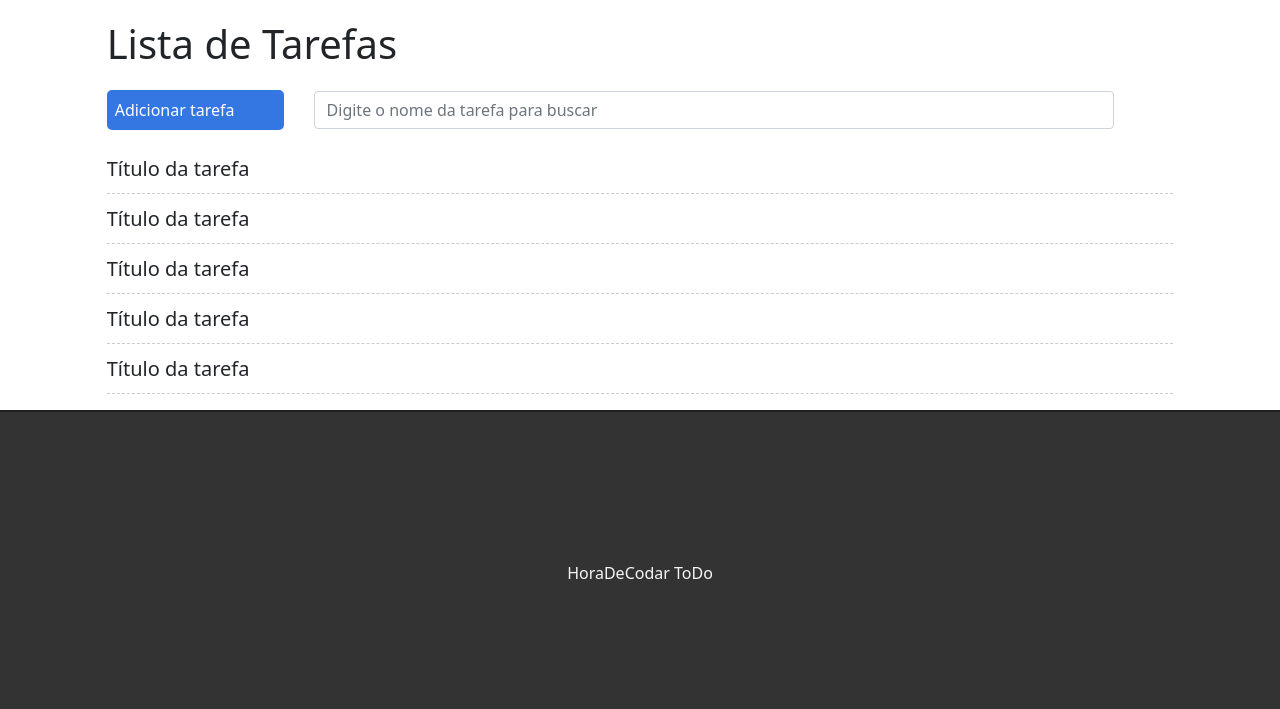
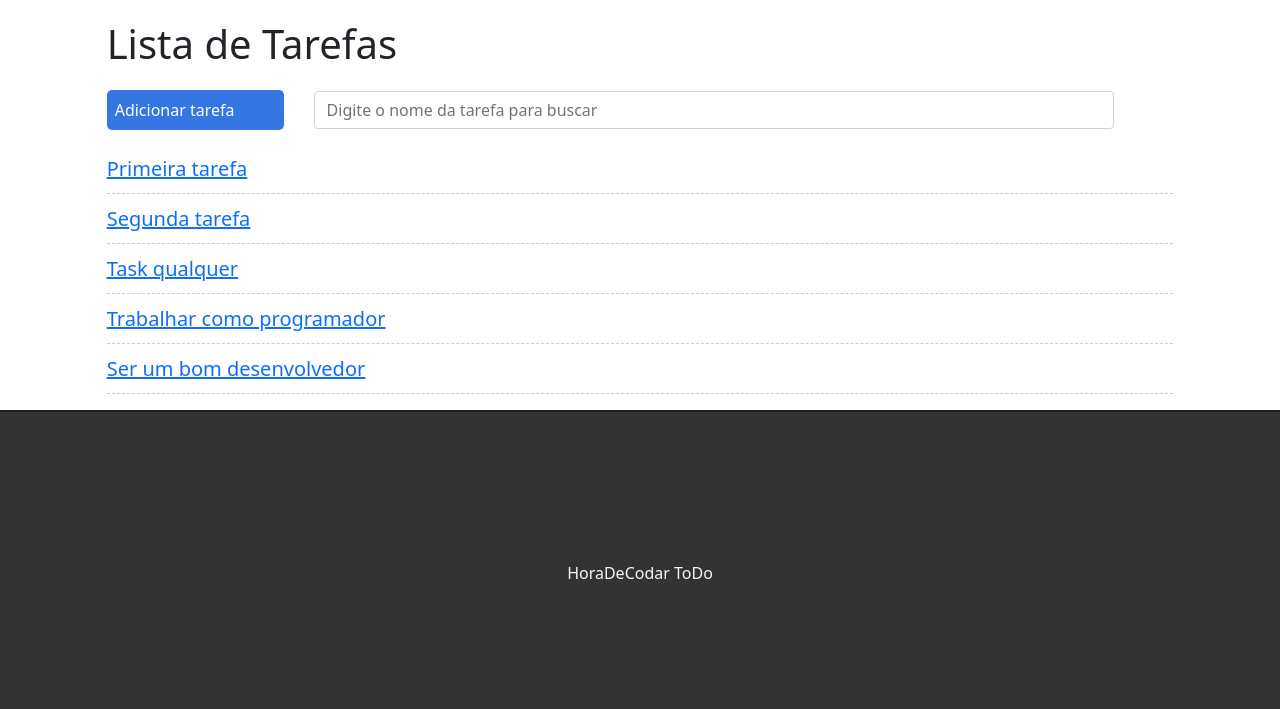
Before and after one commit to devPedro98/django_projeto_matheus_battisti, a Django app: page / in a window 1280 px wide. Shown: the part 57-766 px from the top of the page. Run offline with Django 4.2, Linux system fonts and the light colour scheme; data comes from the database, SQL or seed files in the repository; both versions use the stored data as it was after the commit.

Commit message:
db templates

```diff
--- a/tasks/templates/base.html
+++ b/tasks/templates/base.html
@@ -14,7 +14,7 @@
     <div class="container-fluid">
         <nav class="navbar navbar-expand-lg navbar-light bg-light">
             <div class="container-fluid">
-              <a class="navbar-brand" href="#">To Do</a>
+              <a class="navbar-brand" href="/">To Do</a>
               <button class="navbar-toggler" type="button" data-bs-toggle="collapse" data-bs-target="#navbarSupportedContent" aria-controls="navbarSupportedContent" aria-expanded="false" aria-label="Toggle navigation">
                 <span class="navbar-toggler-icon"></span>
               </button>
--- a/tasks/templates/tasks/list.html
+++ b/tasks/templates/tasks/list.html
@@ -11,31 +11,13 @@
         <i class="fas fa-search"></i>
     </div>
     <ul class="task-list">
+        {% for task in tasks %}
         <li class="task-item">
-            <span>Título da tarefa</span>
+            <span><a href="/task/{{ task.id }}">{{ task.title }}</a></span>
             <span><i class="fas fa-trash"></i></span>
             <span><i class="fas fa-edit"></i></span>
         </li>
-        <li class="task-item">
-            <span>Título da tarefa</span>
-            <span><i class="fas fa-trash"></i></span>
-            <span><i class="fas fa-edit"></i></span>
-        </li>
-        <li class="task-item">
-            <span>Título da tarefa</span>
-            <span><i class="fas fa-trash"></i></span>
-            <span><i class="fas fa-edit"></i></span>
-        </li>
-        <li class="task-item">
-            <span>Título da tarefa</span>
-            <span><i class="fas fa-trash"></i></span>
-            <span><i class="fas fa-edit"></i></span>
-        </li>
-        <li class="task-item">
-            <span>Título da tarefa</span>
-            <span><i class="fas fa-trash"></i></span>
-            <span><i class="fas fa-edit"></i></span>
-        </li>
+        {% endfor %}
     </ul>
 </div>
 {% endblock content %}
--- a/tasks/urls.py
+++ b/tasks/urls.py
@@ -5,5 +5,6 @@ from . import views
 urlpatterns = [
     path('helloworld/', views.helloworld),
     path('', views.taskList, name='task-list'),
+    path('task/<int:id>', views.taskView, name="task-view"),
     path('yourname/<str:name>', views.yourName, name='your-name')
 ]
--- a/tasks/views.py
+++ b/tasks/views.py
@@ -1,12 +1,22 @@
 from django.http import HttpResponse
-from django.shortcuts import render
+from django.shortcuts import get_object_or_404, render
+
+from .models import Task
+
+
+def taskList(request):
+    tasks = Task.objects.all()
+    return render(request, 'tasks/list.html', {'tasks': tasks})
+
+
+def taskView(request, id):
+    task = get_object_or_404(Task, pk=id)
+    return render(request, 'tasks/task.html', {'task': task})
 
 
 def helloworld(request):
     return HttpResponse('Hello World!')
 
-def taskList(request):
-    return render (request, 'tasks/list.html')
 
 def yourName(request, name):
     return render(request, 'tasks/yourname.html', {'name': name})
```
Also changed, not shown: tasks/templates/tasks/task.html (added, +9 -0 lines), db.sqlite3.
